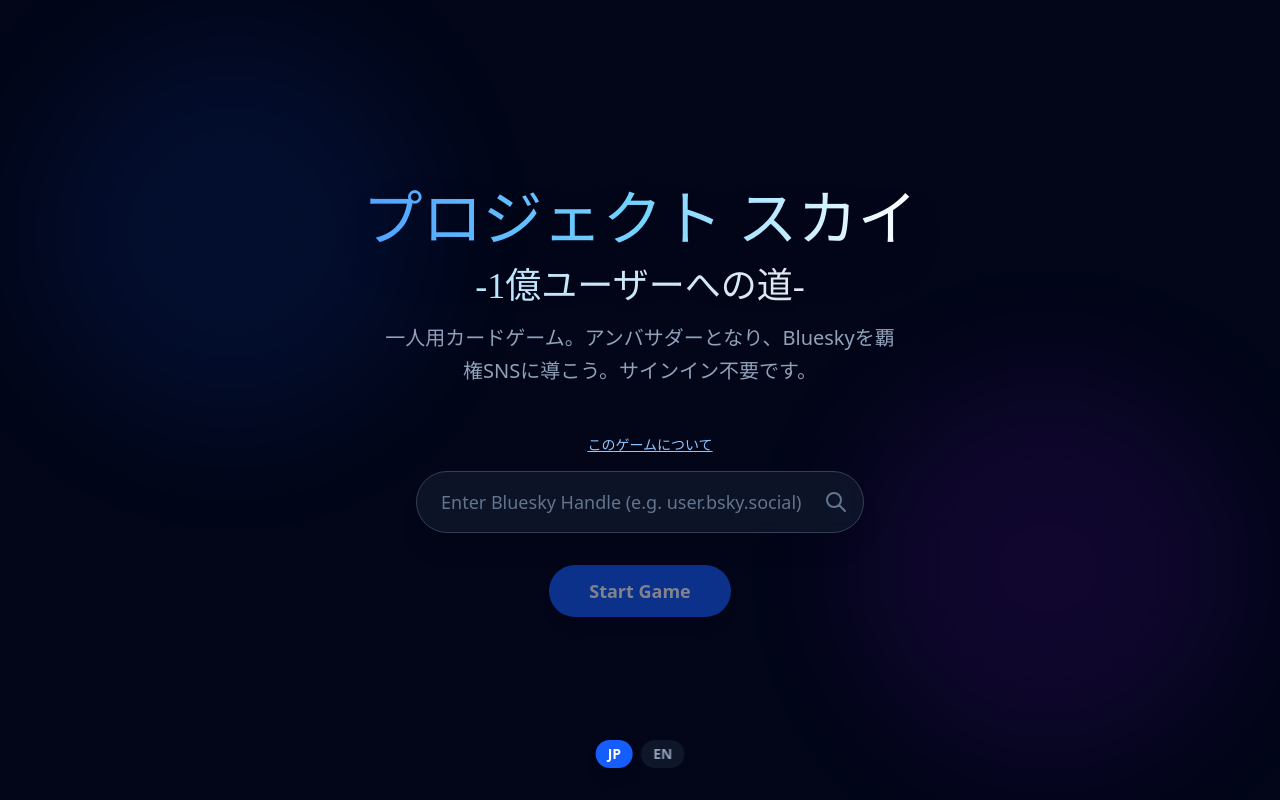
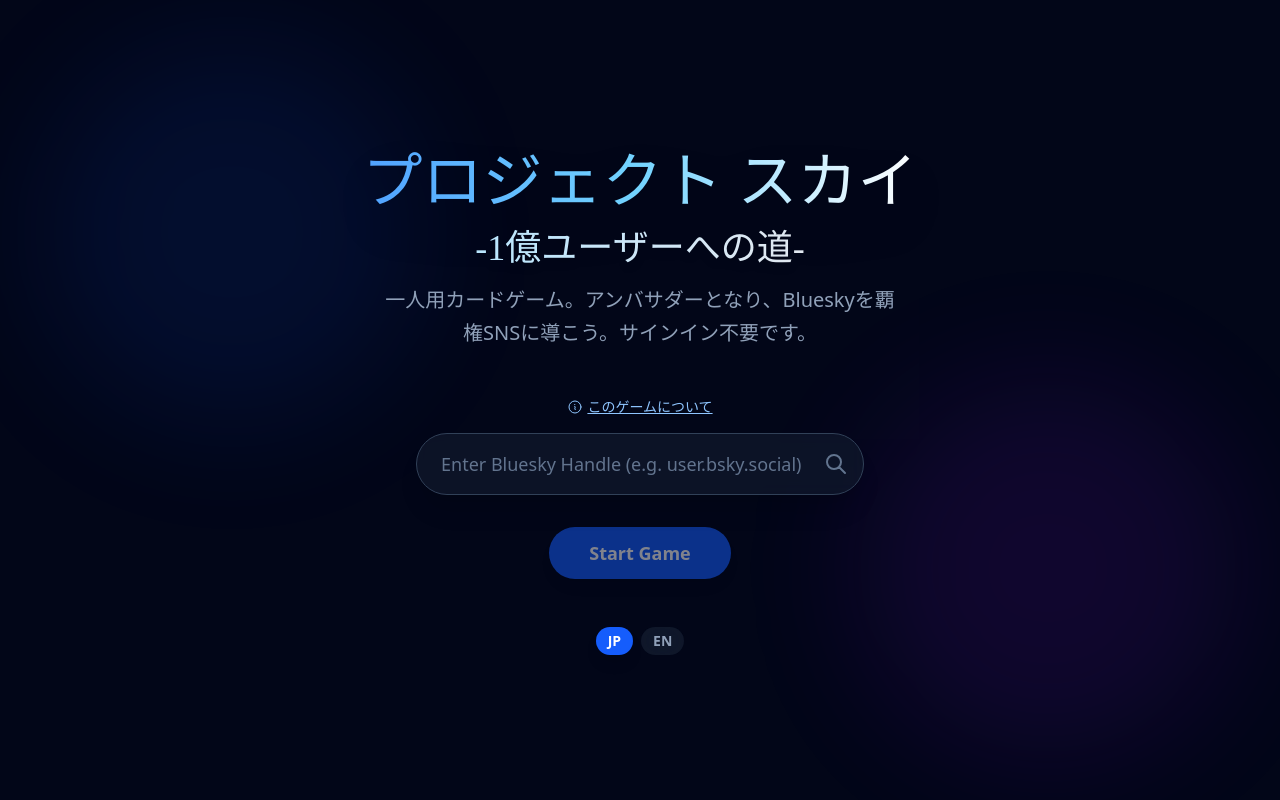
Before and after one commit to suibari/bsky_ProjectSky, a SvelteKit app: page / in a window 1280 px wide. Built offline with nearby package versions, Linux system fonts and the light colour scheme; a web font is replaced by a local one; what @atproto/api would draw is missing.

Commit message:
言語スイッチャーをレイアウト調整

```diff
--- a/src/routes/+page.svelte
+++ b/src/routes/+page.svelte
@@ -138,7 +138,9 @@
 </svelte:head>
 
 <div
-  class="h-dvh w-full bg-slate-950 text-white font-sans selection:bg-blue-500 selection:text-white flex flex-col overflow-hidden"
+  class="h-dvh w-full bg-slate-950 text-white font-sans selection:bg-blue-500 selection:text-white flex flex-col {readyToPlay
+    ? 'overflow-hidden'
+    : 'overflow-y-auto'}"
 >
   {#if loadingMessageKey}
     <div
@@ -162,7 +164,7 @@
   {:else}
     <!-- Landing / Handle Input -->
     <div
-      class="flex-grow w-full flex flex-col items-center justify-center relative overflow-hidden"
+      class="flex-grow w-full flex flex-col items-center justify-center relative"
     >
       <!-- Background Decoration -->
       <div
@@ -174,28 +176,6 @@
       <div
         class="absolute bottom-10 right-10 w-96 h-96 bg-purple-600/20 rounded-full blur-3xl animate-pulse delay-1000"
       ></div>
-
-      <!-- Language Switcher (Bottom Center) -->
-      <div class="absolute bottom-8 left-1/2 -translate-x-1/2 z-50 flex gap-2">
-        <button
-          class="px-3 py-1 rounded-full font-bold text-sm transition-all {$locale ===
-          'jp'
-            ? 'bg-blue-600 text-white shadow-lg'
-            : 'bg-slate-800/50 text-slate-400 hover:text-white backdrop-blur-md'}"
-          onclick={() => locale.set("jp")}
-        >
-          JP
-        </button>
-        <button
-          class="px-3 py-1 rounded-full font-bold text-sm transition-all {$locale ===
-          'en'
-            ? 'bg-blue-600 text-white shadow-lg'
-            : 'bg-slate-800/50 text-slate-400 hover:text-white backdrop-blur-md'}"
-          onclick={() => locale.set("en")}
-        >
-          EN
-        </button>
-      </div>
 
       <div
         class="z-10 text-center flex flex-col items-center gap-8 max-w-2xl px-4 w-full"
@@ -243,6 +223,8 @@
                 xmlns="http://www.w3.org/2000/svg"
                 fill="none"
                 viewBox="0 0 24 24"
+                stroke-width="1.5"
+                stroke="currentColor"
                 class="w-4 h-4"
               >
                 <path
@@ -329,6 +311,28 @@
         >
           Start Game
         </button>
+
+        <!-- Language Switcher -->
+        <div class="flex gap-2 mt-4">
+          <button
+            class="px-3 py-1 rounded-full font-bold text-sm transition-all {$locale ===
+            'jp'
+              ? 'bg-blue-600 text-white shadow-lg'
+              : 'bg-slate-800/50 text-slate-400 hover:text-white backdrop-blur-md'}"
+            onclick={() => locale.set("jp")}
+          >
+            JP
+          </button>
+          <button
+            class="px-3 py-1 rounded-full font-bold text-sm transition-all {$locale ===
+            'en'
+              ? 'bg-blue-600 text-white shadow-lg'
+              : 'bg-slate-800/50 text-slate-400 hover:text-white backdrop-blur-md'}"
+            onclick={() => locale.set("en")}
+          >
+            EN
+          </button>
+        </div>
       </div>
     </div>
   {/if}
```
